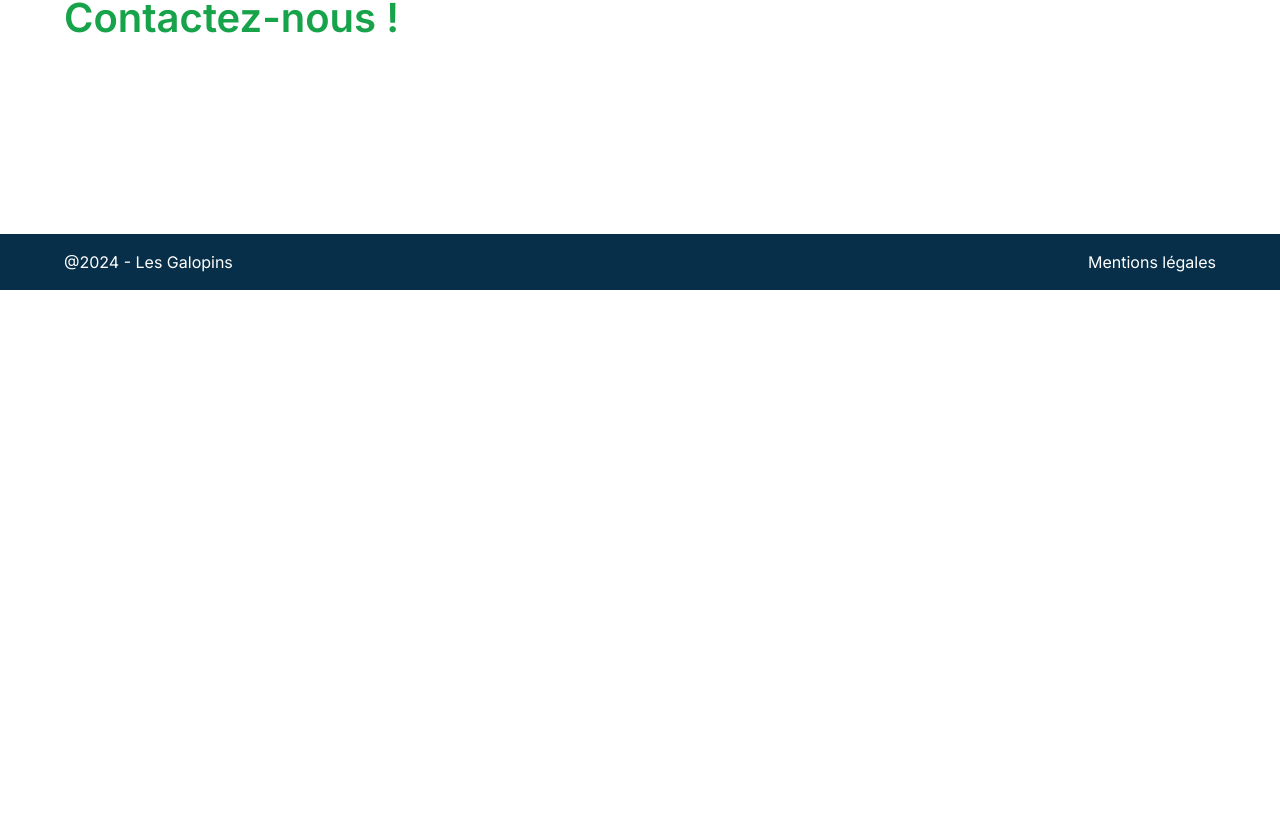
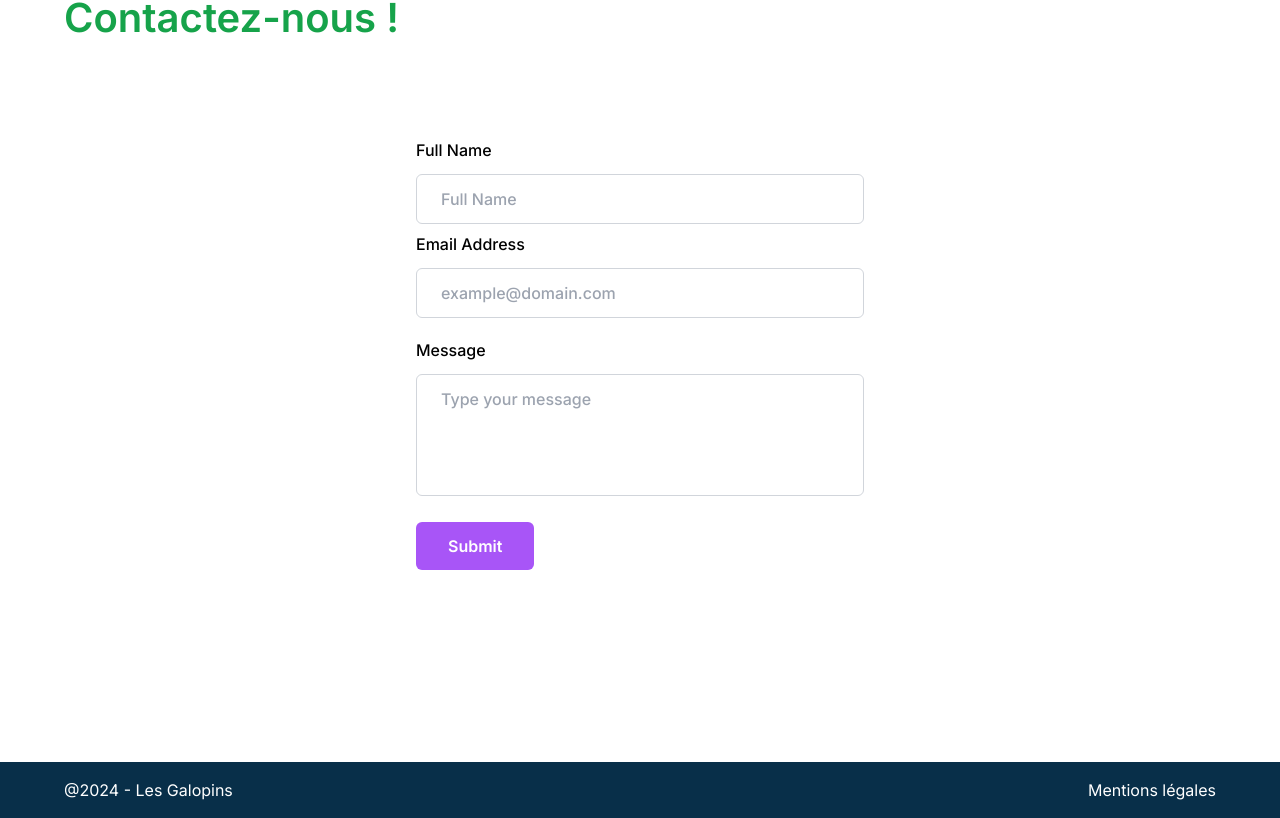
Before and after one commit to SebastienLaurentt/Galopins-Next-V2, a Next.js app: page /adhesion in a window 1280 px wide. Shown: the part 1316-2134 px from the top of the page. Before the commit the page ends 1606 px from the top, so only its background shows below. Built offline with nearby package versions, Linux system fonts and the light colour scheme.

Commit message:
update env.local

```diff
--- a/app/adhesion/page.tsx
+++ b/app/adhesion/page.tsx
@@ -6,6 +6,7 @@ import Image from "next/image";
 import imgAdhesion from "../../public/images/Adhesion.webp";
 import DownloadButton from "@/components/Button/DownloadButton/DownloadButton";
 import { Metadata } from "next";
+import Contact from "@/components/Contact/Contact";
 
 const admissionPdf = `/pdf/Admission_Galopins.pdf`;
 
@@ -67,6 +68,7 @@ function Adhesion() {
           title=" Des questions ?"
           titleHighlight="Contactez-nous ! "
         />
+        <Contact />
       </Section>
     </main>
   );
```
